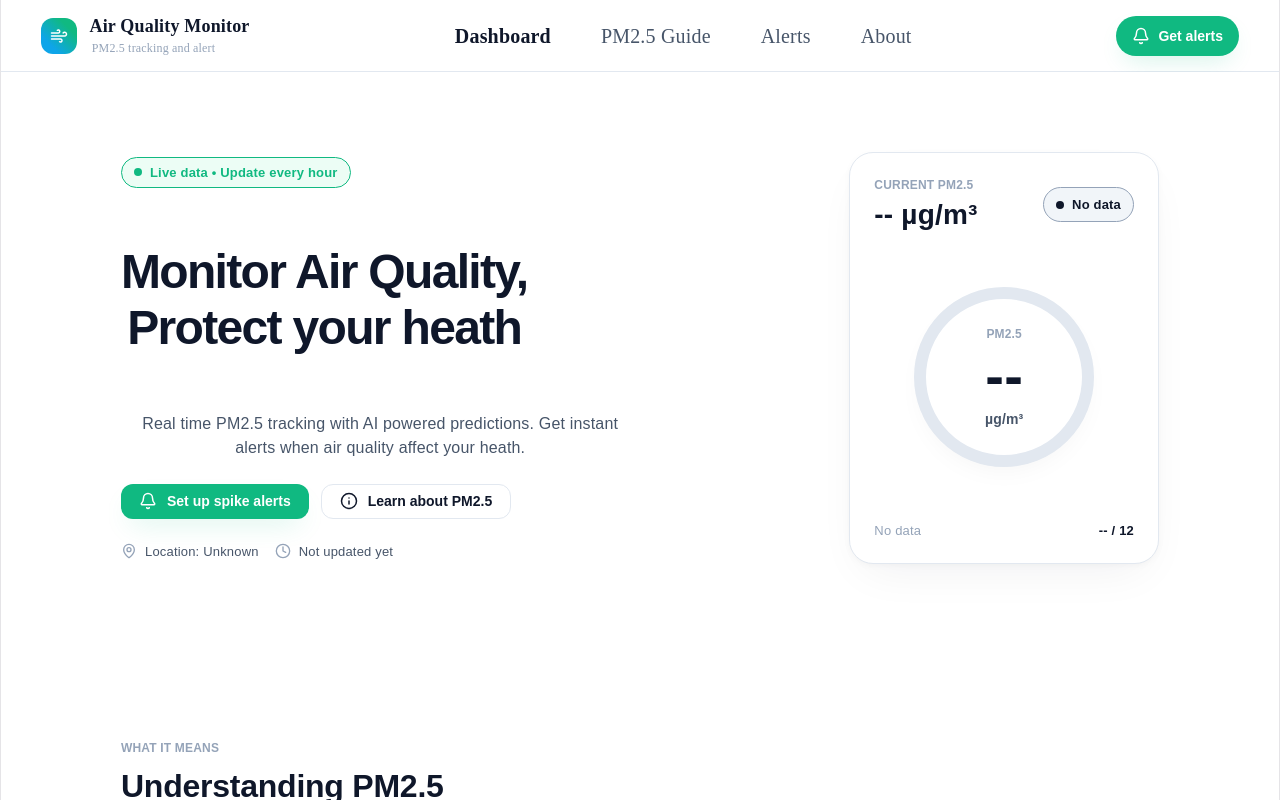
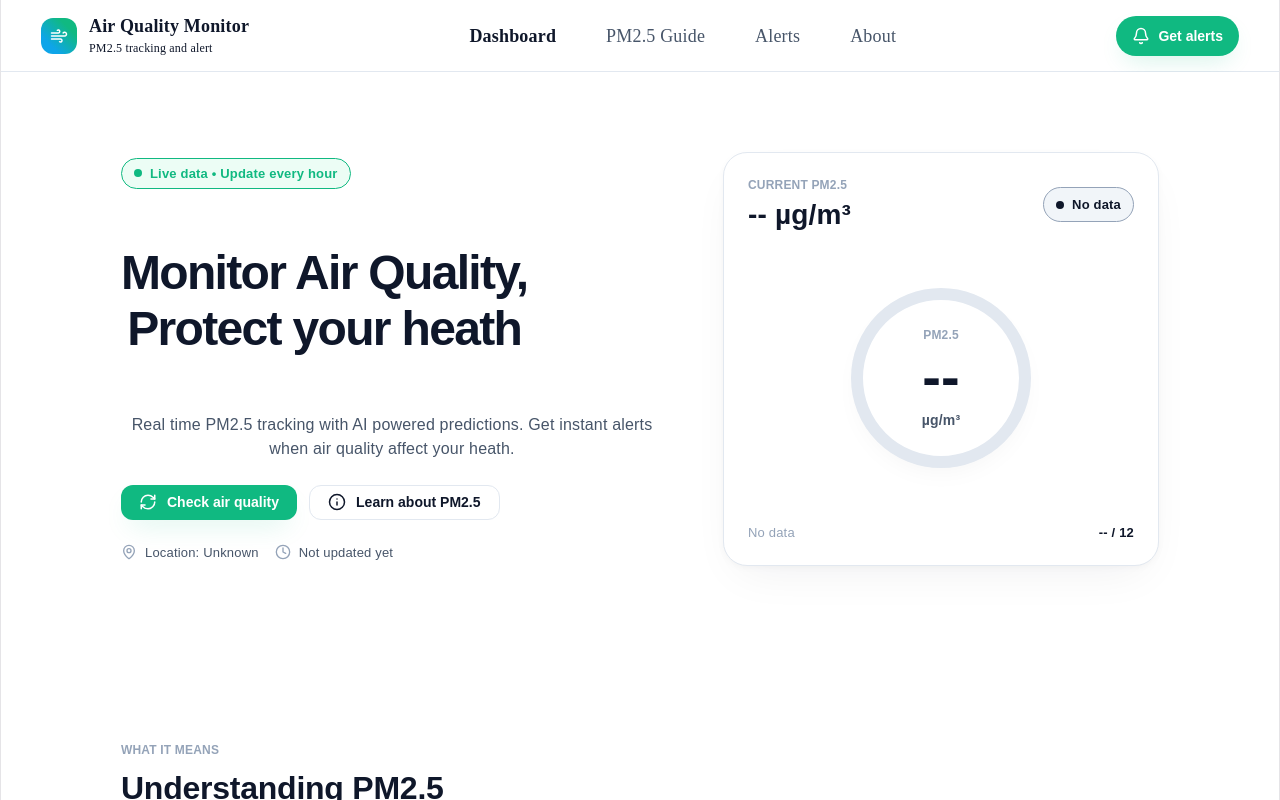
Before and after one commit to baoga313/pm25_app, a React app in the folder frontend/: page / in a window 1280 px wide. Shown: the top 800 px of the page. Built offline with nearby package versions, Linux system fonts and the light colour scheme; the HTML template or start-up script is replaced by a standard one.

Commit message:
update ui/ux

```diff
--- a/frontend/src/App.css
+++ b/frontend/src/App.css
@@ -42,7 +42,6 @@ body {
   flex-direction: row;
   align-items: center;
   gap: 12px;
-  width: 209px;
   height: 41px;
 }
 
@@ -63,20 +62,9 @@ body {
   align-items: flex-start;
   padding: 0px;
   gap: 2px;
-
-  width: 161px;
-  height: 41px;
-
-  /* Inside auto layout */
-  flex: none;
-  order: 1;
-  flex-grow: 0;
 }
 
 .brand-name {
-  width: 161px;
-  height: 23px;
-
   font-family: "Outfit";
   font-style: normal;
   font-weight: 700;
@@ -85,28 +73,14 @@ body {
   /* identical to box height */
 
   color: #0f172a;
-
-  /* Inside auto layout */
-  flex: none;
-  order: 0;
-  flex-grow: 0;
 }
 
 .brand-sub {
-  width: 129px;
-  height: 16px;
-
   font-family: "Geist";
   font-style: normal;
   font-weight: 400;
   font-size: 12px;
   line-height: 16px;
-  /* identical to box height */
-
-  color: #94a3b8;
-  flex: none;
-  order: 1;
-  flex-grow: 0;
 }
 
 .nav-links {
@@ -119,7 +93,7 @@ body {
 .nav-link {
   font-family: "Geist";
   font-weight: 400;
-  font-size: 20px;
+  font-size: 18px;
   line-height: 18px;
   color: #475569;
   text-decoration: none;
@@ -162,6 +136,7 @@ body {
   gap: 60px;
   width: 100%;
   background: #ffffff;
+  flex-wrap: wrap;
 }
 
 .hero-content {
@@ -169,7 +144,8 @@ body {
   flex-direction: column;
   align-items: flex-start;
   gap: 24px;
-  max-width: 540px;
+  max-width: 800px;
+  flex: 1 1 400px;
 }
 
 .hero-title {
@@ -238,6 +214,11 @@ body {
   color: #ffffff;
   border: none;
   cursor: pointer;
+  white-space: nowrap;
+}
+.cta-primary:disabled {
+  opacity: 0.6;
+  cursor: not-allowed;
 }
 .cta-secondary {
   box-sizing: border-box;
@@ -255,6 +236,7 @@ body {
   font-size: 14px;
   color: #0f172a;
   cursor: pointer;
+  white-space: nowrap;
 }
 
 .hero-meta {
@@ -280,18 +262,21 @@ body {
   box-sizing: border-box;
   display: flex;
   flex-direction: column;
+  flex: 0 1 436px;
   align-items: flex-start;
   padding: 24px;
   gap: 16px;
-  width: 436px;
-  height: 412px;
+  width: 100%;
+  max-width: 436px;
+  flex-shrink: 1;
   background: #ffffff;
   border: 1px solid #e2e8f0;
   box-shadow:
     0px 18px 48px -16px rgba(15, 23, 42, 0.0705882),
     0px 2px 8px -2px rgba(15, 23, 42, 0.0509804);
   border-radius: 24px;
-  margin-left: 150px;
+  margin-left: auto;
+  margin-right: auto;
 }
 
 .gauge-header {
@@ -494,9 +479,42 @@ body {
   border-color: #94a3b8;
   color: #94a3b8;
 }
+.gauge-prediction {
+  display: flex;
+  flex-direction: row;
+  justify-content: space-between;
+  align-items: center;
+  width: 100%;
+  padding-top: 16px;
+  border-top: 1px solid #e2e8f0;
+}
+
+.prediction-label {
+  font-family: "Geist", sans-serif;
+  font-weight: 400;
+  font-size: 13px;
+  line-height: 17px;
+  color: #94a3b8;
+}
+
+.prediction-value {
+  font-family: "Outfit", sans-serif;
+  font-weight: 700;
+  font-size: 14px;
+  color: #0f172a;
+}
+
+.prediction-note {
+  font-family: "Geist", sans-serif;
+  font-weight: 400;
+  font-size: 11px;
+  line-height: 150%;
+  color: #94a3b8;
+  width: 100%;
+}
 
 /* explain section */
-.explaination-section {
+.explanation-section {
   display: flex;
   flex-direction: column;
   align-items: flex-start;
@@ -842,36 +860,22 @@ body {
   color: #10b981;
 }
 
-.gauge-prediction {
-  display: flex;
-  flex-direction: row;
-  justify-content: space-between;
-  align-items: center;
-  width: 100%;
-  padding-top: 16px;
-  border-top: 1px solid #e2e8f0;
+@media (max-width: 900px) {
+  .hero {
+    flex-direction: column;
+    padding: 40px 24px;
+  }
+  .brand-sub {
+    display: none;
+  }
+  .navbar {
+    padding: 16px 24px;
+  }
+  .explanation-section,
+  .subscription-section {
+    padding: 48px 24px;
+  }
+  .facts {
+    flex-direction: column;
+  }
 }
-
-.prediction-label {
-  font-family: "Geist", sans-serif;
-  font-weight: 400;
-  font-size: 13px;
-  line-height: 17px;
-  color: #94a3b8;
-}
-
-.prediction-value {
-  font-family: "Outfit", sans-serif;
-  font-weight: 700;
-  font-size: 14px;
-  color: #0f172a;
-}
-
-.prediction-note {
-  font-family: "Geist", sans-serif;
-  font-weight: 400;
-  font-size: 11px;
-  line-height: 150%;
-  color: #94a3b8;
-  width: 100%;
-}
--- a/frontend/src/App.jsx
+++ b/frontend/src/App.jsx
@@ -9,6 +9,7 @@ import {
   Shield,
   Mail,
   ArrowRight,
+  RefreshCw,
 } from "lucide-react";
 
 function App() {
@@ -28,7 +29,8 @@ function App() {
     setLoading(true);
     setError(null);
 
-    navigator.geolocation.getCurrentPosition((position) => {
+    navigator.geolocation.getCurrentPosition(
+      (position) => {
         const lat = position.coords.latitude;
         const lon = position.coords.longitude;
         fetch(`http://127.0.0.1:5000/api/pm25?lat=${lat}&lon=${lon}`)
@@ -46,11 +48,12 @@ function App() {
           .then((data) => {
             setPrediction(data.predicted_pm25);
           });
+      },
       (err) => {
         setError("Location access denied");
         setLoading(false);
-      };
-    });
+      },
+    );
   }
   //check the level of air quality based on pm 2.5
   function getLevel(value) {
@@ -98,7 +101,12 @@ function App() {
         fetch("http://127.0.0.1:5000/api/subscribe", {
           method: "POST",
           headers: { "Content-Type": "application/json" },
-          body: JSON.stringify({ email: email, lat: lat, lon: lon }),
+          body: JSON.stringify({
+            email: email,
+            lat: lat,
+            lon: lon,
+            threshold: threshold,
+          }),
         })
           .then((response) => response.json())
           .then((data) => setSubMessage(data.message));
@@ -171,9 +179,13 @@ function App() {
             alerts when air quality affect your heath.
           </p>
           <div className="hero-ctas">
-            <button className="cta-primary" onClick={checkAirQuality}>
-              <Bell size={18} color="#ffffff" />
-              Set up spike alerts
+            <button
+              className="cta-primary"
+              onClick={checkAirQuality}
+              disabled={loading}
+            >
+              <RefreshCw size={18} color="#ffffff" />
+              {loading ? "Checking..." : "Check air quality"}
             </button>
             <button className="cta-secondary">
               {" "}
@@ -216,7 +228,7 @@ function App() {
             <div className={`gauge-center ${pm25 ? getLevelClass(pm25) : ""}`}>
               <span className="gauge-center-label">PM2.5</span>
               <span className="gauge-center-value">
-                {pm25 ? Math.round(pm25) : "--"}
+                {loading ? "..." : pm25 ? Math.round(pm25) : "--"}
               </span>
               <span className="gauge-center-unit">µg/m³</span>
             </div>
@@ -228,22 +240,22 @@ function App() {
             </span>
           </div>
           {prediction != null && (
+            <>
               <div className="gauge-prediction">
                 <span className="prediction-label">Next hour forecast: </span>
                 <span className="prediction-value">{prediction} µg/m³</span>
-              {prediction !== null && (
+              </div>
               <p className="prediction-note">
-                  Forecast model trained on industrial sensor data from
-                  Ploiești, Romania. Predictions for other regions are estimates
-                  and may be biased.
+                Forecast model trained on industrial sensor data from Ploiești,
+                Romania. Predictions for other regions are estimates and may be
+                biased.
               </p>
-              )}
-            </div>
+            </>
           )}
         </div>
       </section>
       {/* explain what is pm2.5 and how it it affect user's health */}
-      <section className="explaination-section">
+      <section className="explanation-section">
         <div className="section-header">
           <span className="section-eyebrow">What it means</span>
           <h2 className="section-title">Understanding PM2.5</h2>
@@ -346,7 +358,7 @@ function App() {
                     type="number"
                     className="threshold-input"
                     value={threshold}
-                    onChange={(e) => setThreshold(e.target.value)}
+                    onChange={(e) => setThreshold(Number(e.target.value))}
                   />
                   <span className="threshold-unit">µg/m³</span>
                 </div>
```
Lines whose indentation alone changed are shown as unchanged.
